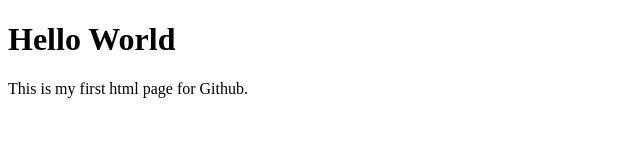
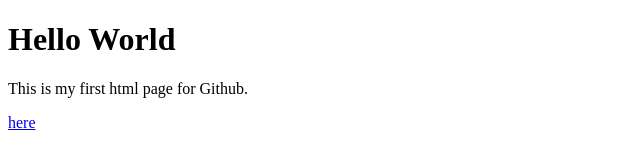
Before and after one commit to Kelsey-Cash/Kelsey-Cash.github.io, a plain HTML site: page index.html in a window 1280 px wide. Shown: the full height of the page, 0-640 px from the left. Drawn offline with Linux system fonts and the light colour scheme.

Commit message:
Added HTML page

```diff
--- a/index.html
+++ b/index.html
@@ -7,4 +7,5 @@
         <h1>Hello World</h1>
         <p>This is my first html page for Github.<p>
     </body>
+        <a href="file:///Users/kelseycash/Documents/GitHub/basic_website.github.io/Basic%20Website.html">here</a>
 </html>
```
